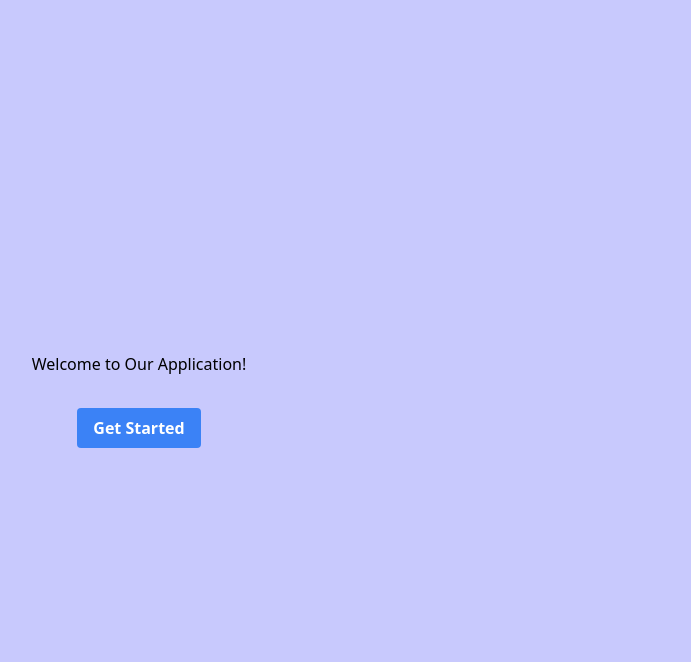
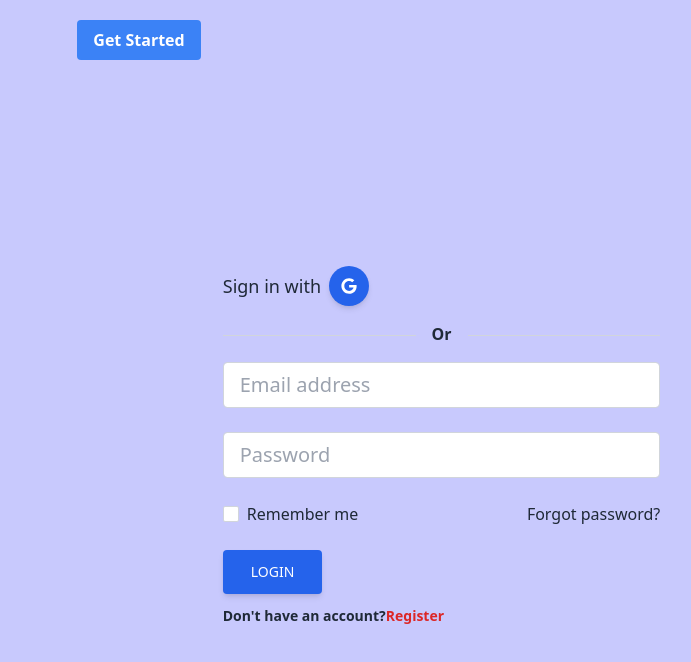
Before and after one commit to Nyumat/TheAIDoctor, a React (Vite) app in the folder frontend/: page / in a window 1280 px wide. Shown: the top 662 px of the page, without its empty margins (501-1192 px from the left). Built offline with nearby package versions, Linux system fonts and the light colour scheme.

Commit message:
changes to ui / login page

```diff
--- a/frontend/package.json
+++ b/frontend/package.json
@@ -11,6 +11,7 @@
   },
   "dependencies": {
     "axios": "^1.2.2",
+    "daisyui": "^2.46.1",
     "react": "^18.2.0",
     "react-dom": "^18.2.0",
     "react-query": "^3.39.2",
--- a/frontend/src/pages/Home.jsx
+++ b/frontend/src/pages/Home.jsx
@@ -15,11 +15,12 @@
   };
 
   const fetchChatGPTResponse = async (query) => {
-    const response = await axios.get(`${requests.fetchChatGPT}?query=${query}}`);
+    const response = await axios.get(
+      `${requests.fetchChatGPT}?query=${query}}`
+    );
     const data = await response.data;
     console.log(data);
   };
-
 
   useEffect(() => {
     const fetchData = async () => {
--- a/frontend/src/pages/Intro.jsx
+++ b/frontend/src/pages/Intro.jsx
@@ -5,13 +5,121 @@
   const navigate = useNavigate();
   return (
     <div className="flex flex-col items-center justify-center h-screen gap-8">
-      <h1>Welcome to Our Application!</h1>
+      {/* <h1>Welcome to Our Application!</h1>*/}
+      <button
+        className="bg-blue-500 hover:bg-blue-700 text-white font-bold py-2 px-4 rounded mt-5"
+        onClick={() => navigate("/home")}
+      >
+        Get Started
+      </button>
+      {/*
+      <div class="absolute top-0 right-0 ...">
       <button
         className="bg-blue-500 hover:bg-blue-700 text-white font-bold py-2 px-4 rounded"
         onClick={() => navigate("/home")}
       >
-        Get Started
+        Login
       </button>
+      </div>
+      */}
+<section class="h-screen">
+  <div class="px-6 h-full text-gray-800">
+    <div
+      class="flex xl:justify-center lg:justify-between justify-center items-center flex-wrap h-full g-6"
+    >
+      <div
+        class="grow-0 shrink-1 md:shrink-0 basis-auto xl:w-6/12 lg:w-6/12 md:w-9/12 mb-12 md:mb-0"
+      >
+        <img
+          src="../assets/giflogo.gif"
+          class="w-full"
+          alt="Sample image"
+        />
+      </div>
+      <div class="xl:ml-20 xl:w-5/12 lg:w-5/12 md:w-8/12 mb-12 md:mb-0">
+        <form>
+          <div class="flex flex-row items-center justify-center lg:justify-start">
+            <p class="text-lg mb-0 mr-1">Sign in with</p>
+
+            <button
+              type="button"
+              data-mdb-ripple="true"
+              data-mdb-ripple-color="light"
+              class="inline-block p-3 bg-blue-600 text-white font-medium text-xs leading-tight uppercase rounded-full shadow-md hover:bg-blue-700 hover:shadow-lg focus:bg-blue-700 focus:shadow-lg focus:outline-none focus:ring-0 active:bg-blue-800 active:shadow-lg transition duration-150 ease-in-out mx-1"
+            >
+              {/* Google */}
+              <svg xmlns="http://www.w3.org/2000/svg" viewBox="0 0 488 512" class="w-4 h-4">
+                {/*! Font Awesome Pro 6.0.0 by @fontawesome - https://fontawesome.com License - https://fontawesome.com/license (Commercial License) Copyright 2022 Fonticons, Inc. */}
+                <path
+                  fill="currentColor"
+                  d="M488 261.8C488 403.3 391.1 504 248 504 110.8 504 0 393.2 0 256S110.8 8 248 8c66.8 0 123 24.5 166.3 64.9l-67.5 64.9C258.5 52.6 94.3 116.6 94.3 256c0 86.5 69.1 156.6 153.7 156.6 98.2 0 135-70.4 140.8-106.9H248v-85.3h236.1c2.3 12.7 3.9 24.9 3.9 41.4z"
+                />
+              </svg>
+            </button>
+
+          </div>
+
+          <div
+            class="flex items-center my-4 before:flex-1 before:border-t before:border-gray-300 before:mt-0.5 after:flex-1 after:border-t after:border-gray-300 after:mt-0.5"
+          >
+            <p class="text-center font-semibold mx-4 mb-0">Or</p>
+          </div>
+
+          {/* Email input */}
+          <div class="mb-6">
+            <input
+              type="text"
+              class="form-control block w-full px-4 py-2 text-xl font-normal text-gray-700 bg-white bg-clip-padding border border-solid border-gray-300 rounded transition ease-in-out m-0 focus:text-gray-700 focus:bg-white focus:border-blue-600 focus:outline-none"
+              id="exampleFormControlInput2"
+              placeholder="Email address"
+            />
+          </div>
+
+          {/* Password input */}
+          <div class="mb-6">
+            <input
+              type="password"
+              class="form-control block w-full px-4 py-2 text-xl font-normal text-gray-700 bg-white bg-clip-padding border border-solid border-gray-300 rounded transition ease-in-out m-0 focus:text-gray-700 focus:bg-white focus:border-blue-600 focus:outline-none"
+              id="exampleFormControlInput2"
+              placeholder="Password"
+            />
+          </div>
+
+          <div class="flex justify-between items-center mb-6">
+            <div class="form-group form-check">
+              <input
+                type="checkbox"
+                class="form-check-input appearance-none h-4 w-4 border border-gray-300 rounded-sm bg-white checked:bg-blue-600 checked:border-blue-600 focus:outline-none transition duration-200 mt-1 align-top bg-no-repeat bg-center bg-contain float-left mr-2 cursor-pointer"
+                id="exampleCheck2"
+              />
+              <label class="form-check-label inline-block text-gray-800" for="exampleCheck2"
+                >Remember me</label
+              >
+            </div>
+            <a href="#!" class="text-gray-800">Forgot password?</a>
+          </div>
+
+          <div class="text-center lg:text-left">
+            <button
+              type="button"
+              class="inline-block px-7 py-3 bg-blue-600 text-white font-medium text-sm leading-snug uppercase rounded shadow-md hover:bg-blue-700 hover:shadow-lg focus:bg-blue-700 focus:shadow-lg focus:outline-none focus:ring-0 active:bg-blue-800 active:shadow-lg transition duration-150 ease-in-out"
+            >
+              Login
+            </button>
+            <p class="text-sm font-semibold mt-2 pt-1 mb-0">
+              Don't have an account?
+              <a
+                href="#!"
+                class="text-red-600 hover:text-red-700 focus:text-red-700 transition duration-200 ease-in-out"
+                >Register</a
+              >
+            </p>
+          </div>
+        </form>
+      </div>
+    </div>
+  </div>
+</section>
     </div>
   );
 };
--- a/frontend/tailwind.config.cjs
+++ b/frontend/tailwind.config.cjs
@@ -19,5 +19,5 @@
       },
     },
   },
-  plugins: [],
+  plugins: [require("daisyui")],
 };
```
Also changed, not shown: frontend/assets/giflogo.gif (added), 1 other file (tests, documents, lock files or other folders).
